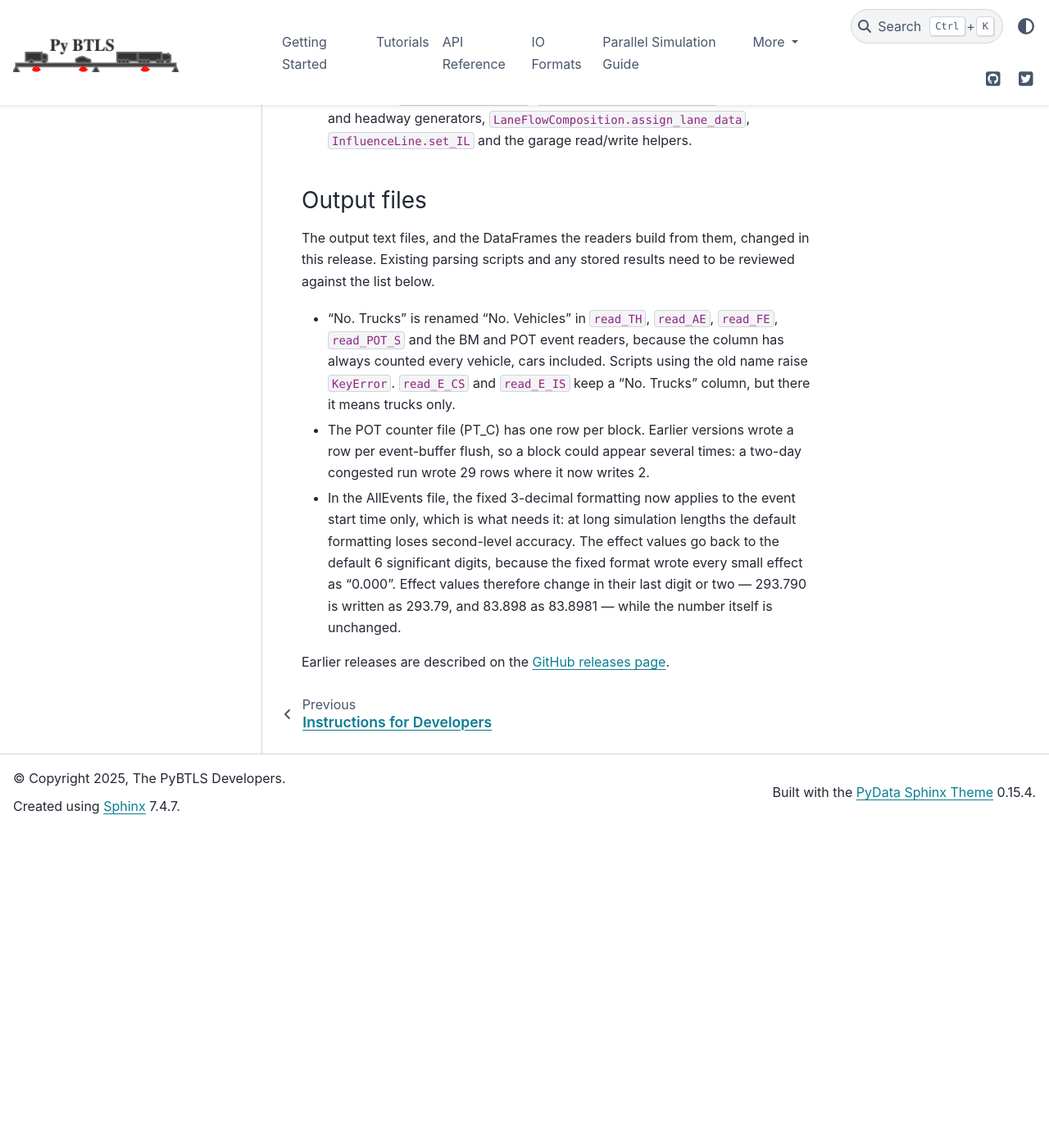
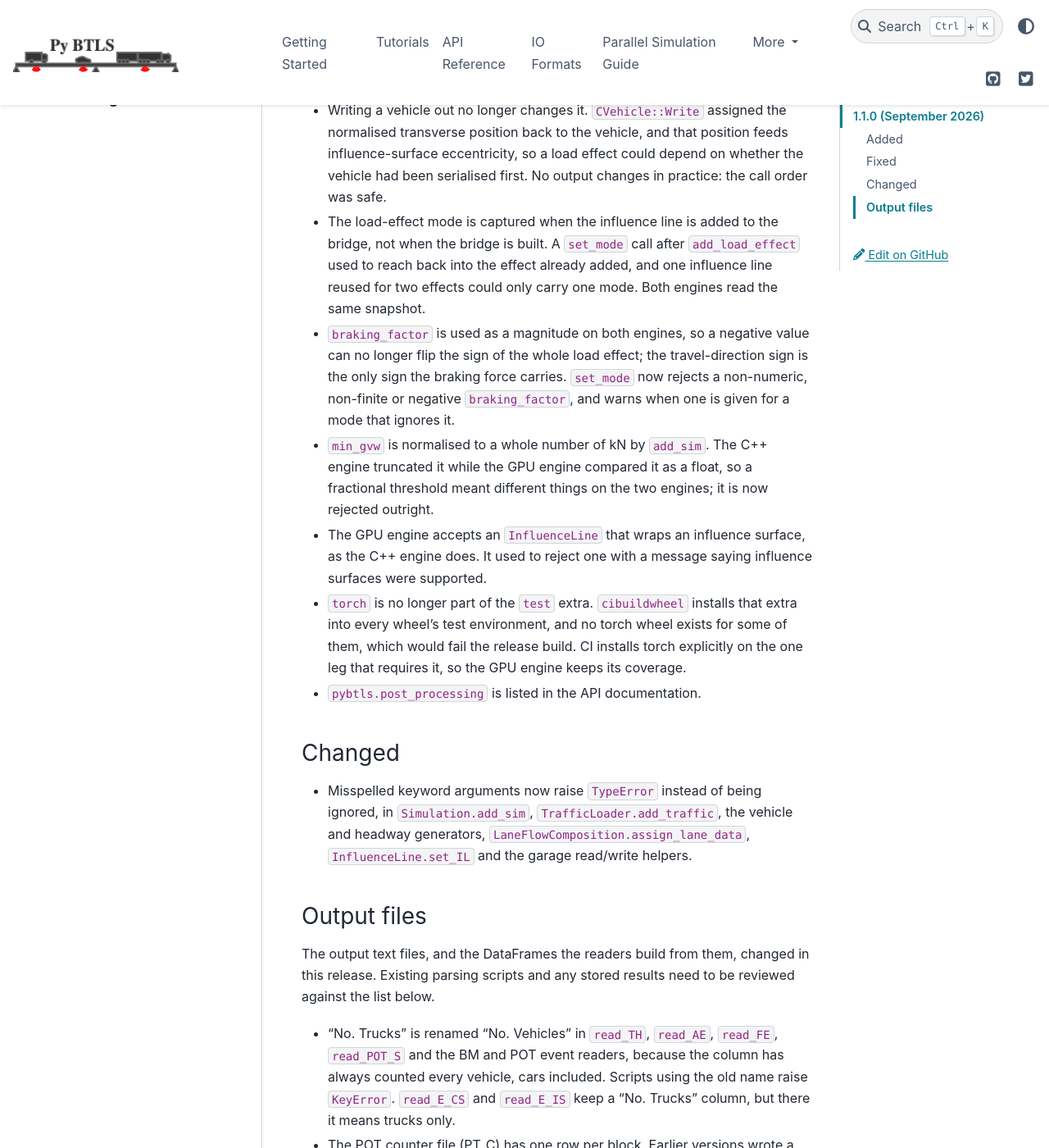
Before and after one commit to ccaprani/btls, a Sphinx documentation site: the page built from docs/source/changelog.rst, in a window 1280 px wide and 1400 px high, scrolled down 3217 px. Shown: the whole window at 82% size. Built offline with Sphinx 7.4.7 and the PyData theme 0.15.4, drawn with Linux system fonts in a browser that asks for light colours; the version number is read from the project's files by our own code; before the commit the page ends 4230 px from its top, so only the background shows below that; some of the changed text lies outside the part shown.

Commit message:
chore(release): pybtls 1.1.0
Version and changelog for the release. The bundled C++ program is 1.3.8.
Also marks the load-effect modes experimental and documents the
travel-direction sign convention.

Squashed from 2 commits; their original messages follow.

* docs: mark the load-effect modes experimental; document the travel-direction sign

  The braking force carries the sign of travel (+ for direction 1), so
  opposing-direction traffic partially cancels, and the centrifugal force
  deliberately does not. That was stated only in internal comments and the
  changelog: theory.rst, gpu_engine.rst, the `set_mode` docstring and both
  pybind docstrings all gave the unsigned formula, so a reader checking the
  numbers by hand would get too large a value.

  The modes have not been checked against a reference solution and their sign
  conventions may still change, so say so where a user meets them.

  Also list `pybtls.post_processing` in the API reference: it was advertised in
  the changelog but reachable from no page. With the `gpu.runner` docstring
  indentation fixed in the load-effect commit, `make html` is now warning-free.

* chore(release): pybtls 1.1.0, and the changelog for it

  The release ships as 1.1.0, not 1.2.0: PR #108 carries the GPU engine, the
  two engine audits and the load-effect modes as one release on top of 1.0.1,
  and no 1.1.0 was ever published. The bundled C++ program stays 1.3.8 — it
  never calls setLoadEffectMode, BTLSin.txt has no mode field, and the Manual
  does not mention the modes, so no rebuild is needed. The "1.2.0" rows in
  Manual/tex and release.h are the 2012 binary and are untouched.

  Changelog additions: `Vehicle.set_acceleration` / `get_acceleration` and the
  "Acceleration" column, which had no entry at all although they changed what
  `df_to_vehicle_list` accepts; the experimental status and per-effect capture
  of `set_mode`; and each of the fixes in this batch.

Co-Authored-By: Claude Opus 5 (1M context) <noreply@anthropic.com>

```diff
--- a/docs/source/changelog.rst
+++ b/docs/source/changelog.rst
@@ -30,14 +30,25 @@ Added
   traffic file is read.
 - ``pybtls.post_processing``: ``fit_gev`` and ``fit_gpd``, with the
   ``GEVFit`` and ``GPDFit`` result objects, for extreme-value fitting.
-- ``InfluenceLine.set_mode`` and ``InfluenceSurface.set_mode``: a load
-  effect can be evaluated in ``"vertical"`` mode (the default),
-  ``"centrifugal"`` or ``"braking"``. Braking scales the vertical effect by
-  each vehicle's own deceleration where it has one and by the given
-  ``braking_factor`` otherwise, and carries the sign of travel, so vehicles
-  braking in opposite directions partially cancel. Centrifugal scales by
-  ``v^2/g`` and deliberately does not carry that sign, because the force
-  points to the outside of the curve for both directions of travel.
+- ``InfluenceLine.set_mode`` and ``InfluenceSurface.set_mode``
+  (**experimental**): a load effect can be evaluated in ``"vertical"`` mode
+  (the default), ``"centrifugal"`` or ``"braking"``. Braking scales the
+  vertical effect by each vehicle's own deceleration where it has one and by
+  the given ``braking_factor`` otherwise, and carries the sign of travel, so
+  vehicles braking in opposite directions partially cancel. Centrifugal
+  scales by ``v^2/g`` and deliberately does not carry that sign, because the
+  force points to the outside of the curve for both directions of travel.
+  The mode is read once, by ``Bridge.add_load_effect``, so one influence
+  line can carry a different mode for each effect it is added to.
+  These modes have not been checked against a reference solution and their
+  sign conventions may change in a future release; see :doc:`theory`.
+- ``Vehicle.set_acceleration`` / ``Vehicle.get_acceleration``, the vehicle's
+  longitudinal acceleration in m/s² (negative for braking, zero by default),
+  used by the braking mode above. It travels with the vehicle through
+  pickling and through ``utils.vehicle_list_to_df``, which grows an
+  "Acceleration" column. ``utils.df_to_vehicle_list`` treats that column as
+  optional, so a DataFrame saved by 1.0.1 still loads, as constant-velocity
+  vehicles.
 
 Fixed
 ^^^^^
@@ -119,6 +130,30 @@ Fixed
   whether the vehicle had been serialised first. No output changes in
   practice: the call order was safe.
 
+- The load-effect mode is captured when the influence line is added to the
+  bridge, not when the bridge is built. A ``set_mode`` call after
+  ``add_load_effect`` used to reach back into the effect already added, and
+  one influence line reused for two effects could only carry one mode. Both
+  engines read the same snapshot.
+- ``braking_factor`` is used as a magnitude on both engines, so a negative
+  value can no longer flip the sign of the whole load effect; the
+  travel-direction sign is the only sign the braking force carries.
+  ``set_mode`` now rejects a non-numeric, non-finite or negative
+  ``braking_factor``, and warns when one is given for a mode that ignores it.
+- ``min_gvw`` is normalised to a whole number of kN by ``add_sim``. The C++
+  engine truncated it while the GPU engine compared it as a float, so a
+  fractional threshold meant different things on the two engines; it is now
+  rejected outright.
+- The GPU engine accepts an ``InfluenceLine`` that wraps an influence
+  surface, as the C++ engine does. It used to reject one with a message
+  saying influence surfaces were supported.
+- ``torch`` is no longer part of the ``test`` extra. ``cibuildwheel``
+  installs that extra into every wheel's test environment, and no torch
+  wheel exists for some of them, which would fail the release build. CI
+  installs torch explicitly on the one leg that requires it, so the GPU
+  engine keeps its coverage.
+- ``pybtls.post_processing`` is listed in the API documentation.
+
 Changed
 ^^^^^^^
 
--- a/docs/source/python_api.rst
+++ b/docs/source/python_api.rst
@@ -21,3 +21,4 @@ Package modules
     pybtls.garage
     pybtls.utils
     pybtls.gpu
+    pybtls.post_processing
```
Also changed, not shown: docs/source/gpu_engine.rst (+5 -3 lines), docs/source/theory.rst (+14 -3 lines), 1 other file.
